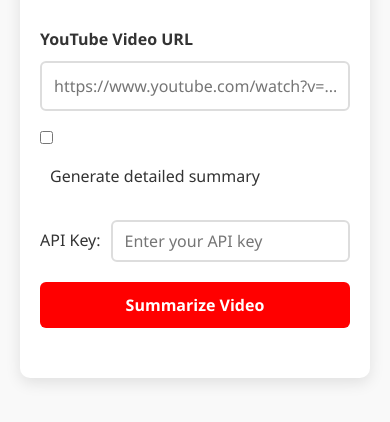
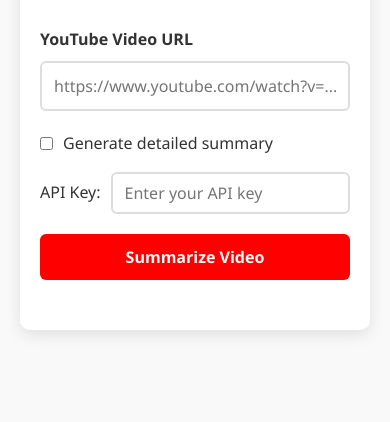
Before and after one commit to baldierot/ytsum, a plain HTML site: page index.html in a window 390 px wide. Shown: the part 270-692 px from the top of the page. Drawn offline with Linux system fonts and the light colour scheme.

Commit message:
clueless attempt at fixing janky checkbox placement on mobile

```diff
--- a/index.html
+++ b/index.html
@@ -90,7 +90,6 @@
         font-weight: normal;
       }
 
-      /* Add to CSS section */
       .checkbox-group {
         display: flex;
         align-items: center;
@@ -115,15 +114,30 @@
         padding: 8px 12px;
       }
 
+      /* Add this new style for the checkbox and its label as a group */
+      .checkbox-with-label {
+        display: flex;
+        align-items: center;
+      }
+
+      .checkbox-with-label label {
+        margin: 0 0 0 10px;
+        font-weight: normal;
+      }
+
       @media (max-width: 600px) {
         .checkbox-group {
           flex-direction: column;
           align-items: flex-start;
+          gap: 15px;
+        }
+
+        .checkbox-with-label {
+          width: 100%;
         }
 
         .api-key-container {
           width: 100%;
-          margin-top: 10px;
         }
 
         .api-key-container input {
@@ -304,8 +318,10 @@
         </div>
 
         <div class="checkbox-group">
-          <input type="checkbox" id="long-summary" />
-          <label for="long-summary">Generate detailed summary</label>
+          <div class="checkbox-with-label">
+            <input type="checkbox" id="long-summary" />
+            <label for="long-summary">Generate detailed summary</label>
+          </div>
 
           <div class="api-key-container">
             <label for="api-key">API Key:</label>
@@ -432,28 +448,38 @@
         // simulateApiCall(apiUrl);
 
         fetch(apiUrl)
-          .then(response => {
+          .then((response) => {
             if (!response.ok) {
               // Handle HTTP error status codes
               if (response.status === 400) {
-                throw new Error("Bad request: Please check your YouTube URL and API key");
+                throw new Error(
+                  "Bad request: Please check your YouTube URL and API key"
+                );
               } else if (response.status === 401 || response.status === 403) {
                 throw new Error("Authentication error: Invalid API key");
               } else if (response.status === 404) {
-                throw new Error("Video not found: The requested video could not be found");
+                throw new Error(
+                  "Video not found: The requested video could not be found"
+                );
               } else if (response.status >= 500) {
-                throw new Error("Server error: Our service is experiencing issues. Please try again later");
+                throw new Error(
+                  "Server error: Our service is experiencing issues. Please try again later"
+                );
               } else {
-                throw new Error(`Error ${response.status}: ${response.statusText}`);
+                throw new Error(
+                  `Error ${response.status}: ${response.statusText}`
+                );
               }
             }
             return response.text();
           })
-          .then(data => {
+          .then((data) => {
             displaySummary(data);
           })
-          .catch(error => {
-            displayError(error.message || "Failed to get summary. Please try again.");
+          .catch((error) => {
+            displayError(
+              error.message || "Failed to get summary. Please try again."
+            );
           });
       }
 
```
